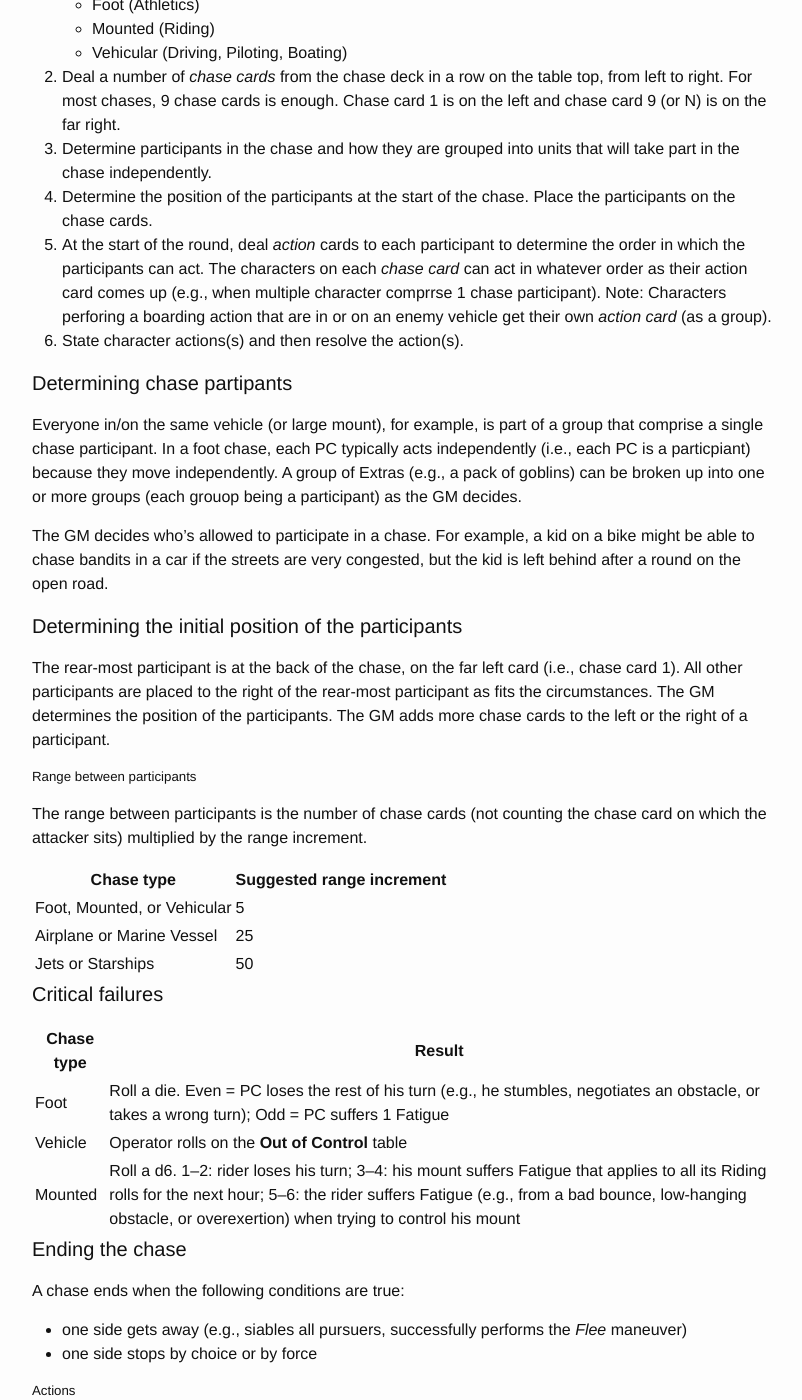
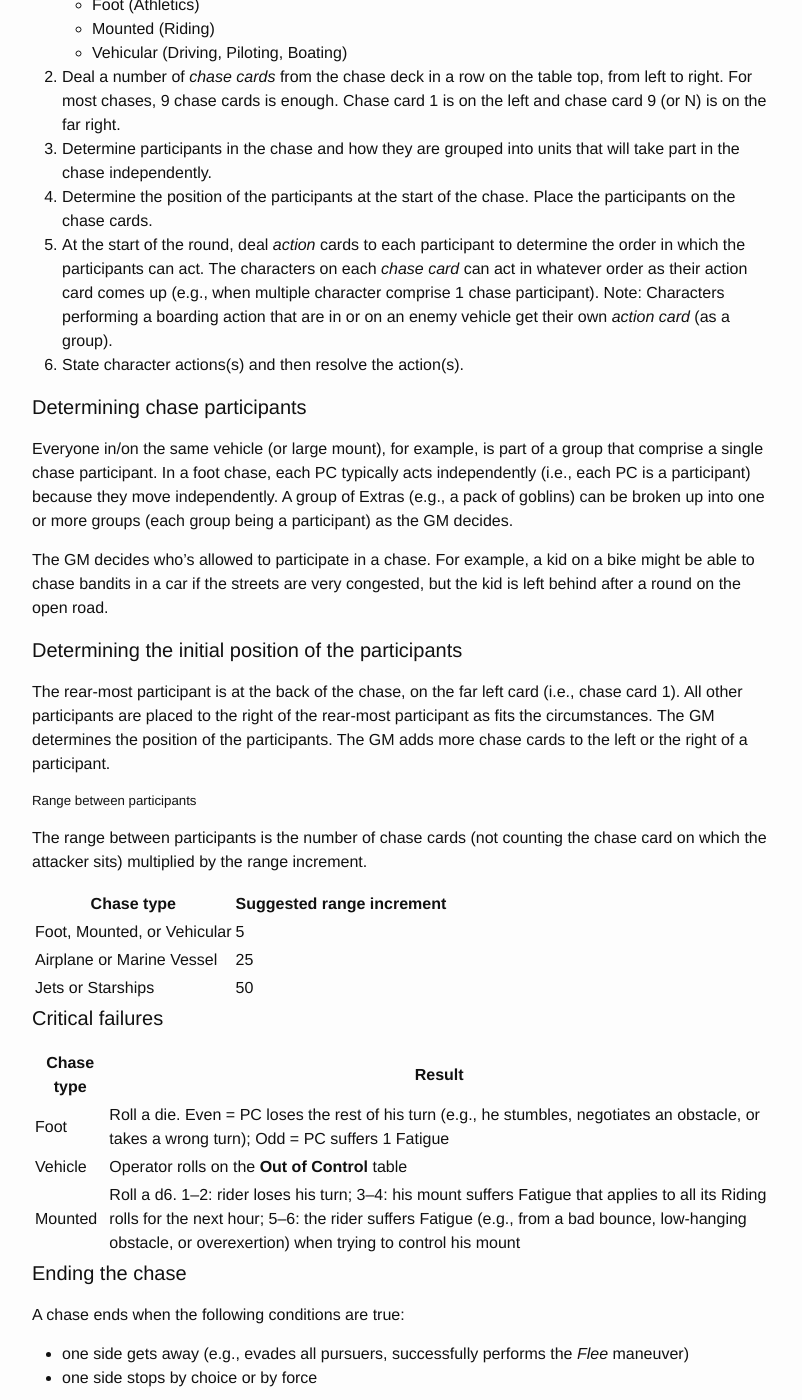
Before and after one commit to achall36/RoxvilleRooster.github.io, a Jekyll site: the page built from swade-rules-summary.md, in a window 1280 px wide and 1400 px high, scrolled down 1507 px. Shown: the whole window, without its empty margins (238-1040 px from the left). Built offline with Jekyll 4.4.1, drawn with Linux system fonts in a browser that asks for light colours; some of the changed text lies outside the part shown.

Commit message:
fixed misspellings

```diff
--- a/swade-rules-summary.md
+++ b/swade-rules-summary.md
@@ -63,17 +63,17 @@ Get an extra deck of playing cards (a/k/a the chase deck) to use for the chase c
 3. Determine participants in the chase and how they are grouped into units that will take part in the chase independently.
 4. Determine the position of the participants at the start of the chase. Place the participants on the chase cards.
 5. At the start of the round, deal _action_ cards to each participant to determine the order in which the participants can act.
-The characters on each _chase card_ can act in whatever order as their action card comes up (e.g., when multiple character comprrse 1 chase participant).
-Note: Characters perforing a boarding action that are in or on an enemy vehicle get their own _action card_ (as a group).
+The characters on each _chase card_ can act in whatever order as their action card comes up (e.g., when multiple character comprise 1 chase participant).
+Note: Characters performing a boarding action that are in or on an enemy vehicle get their own _action card_ (as a group).
 6. State character actions(s) and then resolve the action(s).
 
 
 
-#### Determining chase partipants
+#### Determining chase participants
 
 Everyone in/on the same vehicle (or large mount), for example, is part of a group that comprise a single chase participant.
-In a foot chase, each PC typically acts independently (i.e., each PC is a particpiant) because they move independently.
-A group of Extras (e.g., a pack of goblins) can be broken up into one or more groups (each grouop being a participant) as the GM decides.
+In a foot chase, each PC typically acts independently (i.e., each PC is a participant) because they move independently.
+A group of Extras (e.g., a pack of goblins) can be broken up into one or more groups (each group being a participant) as the GM decides.
 
 The GM decides who’s allowed to participate in a chase.
 For example, a kid on a bike might be able to chase bandits in a car if the streets are very congested,
@@ -108,7 +108,7 @@ The range between participants is the number of chase cards (not counting the ch
 #### Ending the chase
 
 A chase ends when the following conditions are true:
-* one side gets away (e.g., siables all pursuers, successfully performs the _Flee_ maneuver)
+* one side gets away (e.g., evades all pursuers, successfully performs the _Flee_ maneuver)
 * one side stops by choice or by force
 <!-- How do the chase cards come in here? Don't they matter? -->
 
@@ -173,7 +173,7 @@ Melee attacks aren’t usually possible between very fast vehicles, airplanes, s
 
 Drivers and characters can fire ranged weapons.
 The range between participants is the number of chase cards (not counting the chase card on which the attacker sits) multiplied by the range increment.
-<!-- What about unstable platform enalty and the steady hands edge? -->
+<!-- What about unstable platform penalty and the steady hands edge? -->
 
 ##### Damage to characters or mounts
 
```
Also changed, not shown: other parts of swade-rules-summary.md (+2 -2 lines).
